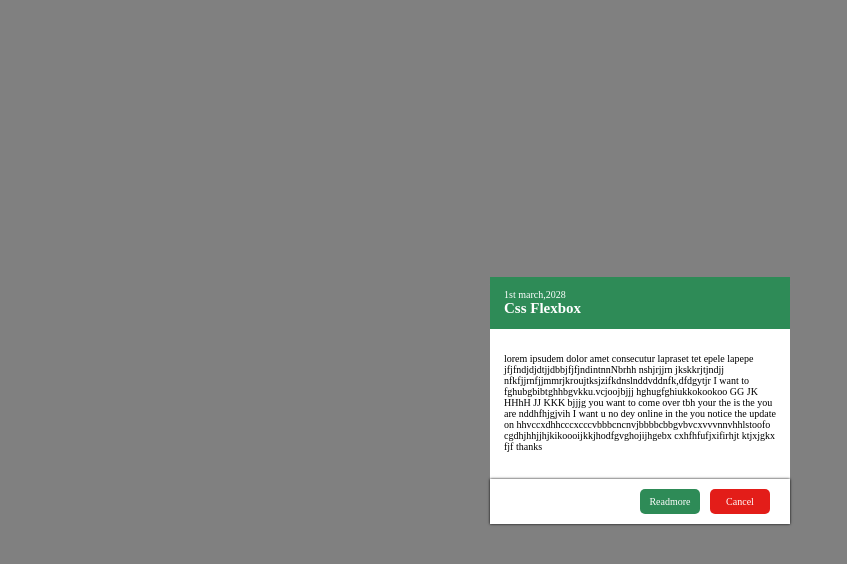
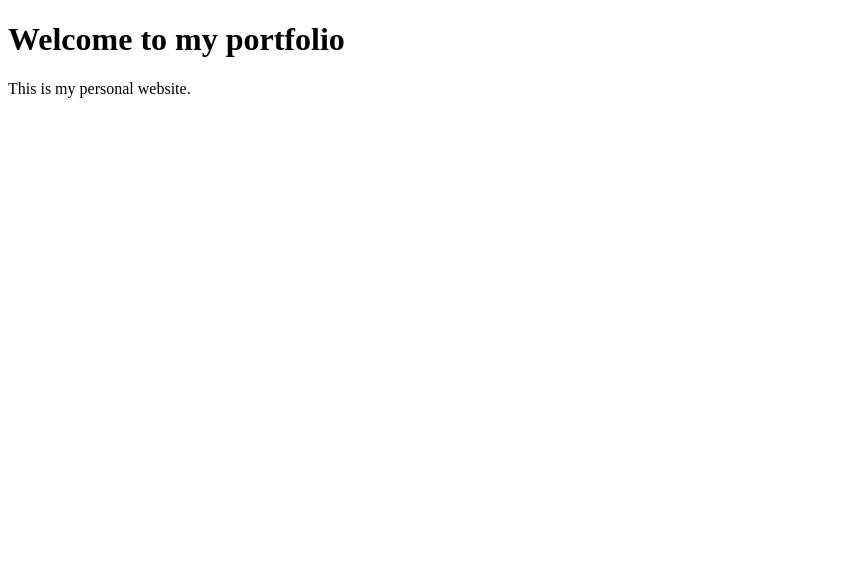
Before and after one commit to ismailfaruq2007-sudo/Ismailfaruq, a plain HTML site: page flexbox (1).html in a window 1280 px wide. Shown: the whole page, without its empty margins (0-847 px from the left). Drawn offline with Linux system fonts and the light colour scheme.

Commit message:
Update flexbox (1).html

```diff
--- a/flexbox (1).html
+++ b/flexbox (1).html
@@ -1,129 +1,10 @@
 <!DOCTYPE html>
 <html>
-
 <head>
-   <meta charset="UTF-8">
-   <meta name="viewport" content="width=device-width, initial-scale=1">
-   <link rel="stylesheet" href="style.css"/>
-   <title>css flex box
-   </title>
+  <title>My Portfolio</title>
 </head>
-
-
-
 <body>
-   <section class="flex">
-  <div class="flex_header">
-     <div class="flex_header-left">
-        <p>1st march,2028</p>
-        <div><h1>Css Flexbox</h1></div>
-  </div>
-  </div>
- <div class="flex_body">
-    <p>lorem ipsudem dolor amet consecutur lapraset tet epele lapepe jfjfndjdjdtjjdbbjfjfjndintnnNbrhh nshjrjjrn jkskkrjtjndjj nfkfjjrnfjjmmrjkroujtksjzifkdnslnddvddnfk,dfdgytjr I want to fghubgbibtghhbgvkku.vcjoojbjjj hghugfghiukkokookoo
-    GG JK HHhH JJ KKK bjjjg you want to come over tbh your the is the
-    you are nddhfhjgjvih I want u no dey online in the
-
-       you notice the update on hhvccxdhhcccxcccvbbbcncnvjbbbbcbbgvbvcxvvvnnvhhlstoofo
-      cgdhjhhjjhjkikoooijkkjhodfgvghojijhgebx cxhfhfufjxifirhjt ktjxjgkx
-      fjf thanks
-</p>
- </div>
- <div class="flex_footer">
-
-    <div class="flex_footer-Readmore">Readmore</div>
-    <div class="flex_footer-cancel">Cancel
-
-    </div>
-   </section>
-
-
+  <h1>Welcome to my portfolio</h1>
+  <p>This is my personal website.</p>
 </body>
 </html>
-
-
-
-<style>
-*,
-::before,
-::after{
-   margin: 0;
-   padding: 0;
-   box-sizing: border-box;
-}
-
-html{
-   font-size: 62.5%;
-}
-
-body{
-   background-color:grey ;
-   height: 100vh;
-   display: flex;
-   justify-content: center;
-   align-items: center;
-}
-
-.flex{
-   background-color: #fff;
-   width: 300px;
-   border-radius:3%;
-   box-shadow: 0 0 10px 5px(0,0,0,0.2);
-
-
-}
-
-.flex_header{
-   background-color: seagreen ;
-
-}
-
-.flex_header-left{
-   color: #fff;
-   padding: 1.2rem 1.4rem;
-}
-
-.flex_body{
-  padding: 2.4rem 1.4rem;
-  height: 150px;
-
-}
-
-.flex_footer{
-   background-color: #fff;
-   box-shadow: 0 0 2.5px 0 ;
-   padding: 1rem 2rem;
-
-    display: flex;
-    justify-content: right;
-    align-items: right;
-    gap:10px;
- }
-.flex_footer-Readmore{
-    background-color: seagreen;
-    display: grid;
-    height: 25px;
-    width: 60px;
-    border-radius: 0.5rem;
-    align-items: center ;
-    justify-content: center;
-    color: #fff;
-
-
- }
- .flex_footer-cancel{
-    background-color:#E31D19;
-    display: grid;
-    height: 25px;
-    width:60px;
-    border-radius: 0.5rem;
-    align-items: center ;
-    justify-content: center ;
-    color:#fff;
-
-
-
- }
-
-
-</style>
```
